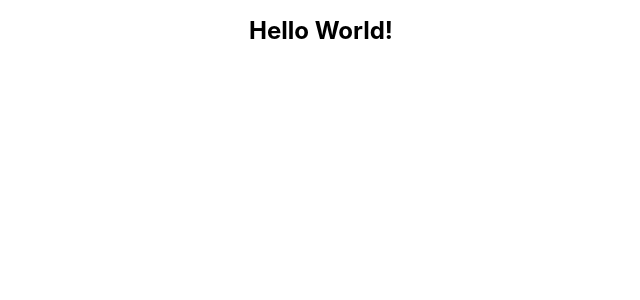
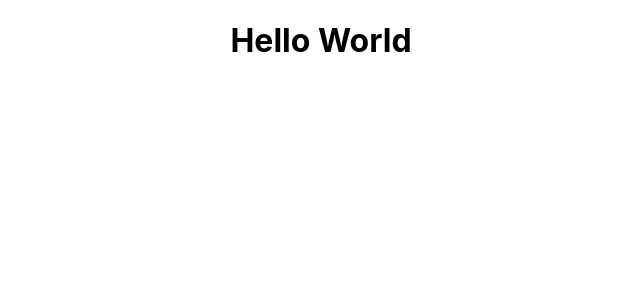
Before and after one commit to FluxxDB/volunteer-volume, a React (Create React App) app: page / in a window 1280 px wide. Shown: the top 300 px of the page, without its empty margins (319-959 px from the left). Built offline with nearby package versions, Linux system fonts and the light colour scheme.

Commit message:
Added example files and new directories

```diff
--- a/src/App.css
+++ b/src/App.css
@@ -1,11 +1,3 @@
 .App {
   background-color: white;
 }
-
-.App-header{
-  display: flex;
-  align-items: center;
-  justify-content: center;
-  font-size: 1.5rem;
-  color: black;
-}
--- a/src/App.js
+++ b/src/App.js
@@ -1,11 +1,10 @@
 import './App.css';
+import ExampleComponent from './components/exampleComponent';
 
 function App() {
   return (
     <div className="App">
-        <h1 className="App-header">
-          Hello World!
-        </h1>
+        <ExampleComponent />
     </div>
   );
 }
--- /dev/null
+++ b/src/components/exampleComponent.jsx
@@ -0,0 +1,12 @@
+import React from 'react';
+import '../styles/exampleComponent.css';
+
+const ExampleComponent = () => {
+    return (
+        <h1 className="App-header">
+            Hello World
+        </h1>
+    );
+};
+
+export default ExampleComponent;
--- /dev/null
+++ b/src/styles/exampleComponent.css
@@ -0,0 +1,7 @@
+.App-header{
+    display: flex;
+    align-items: center;
+    justify-content: center;
+    font-size: 2rem;
+    color: black;
+}
```
Also changed, not shown: src/assets/react.svg (added).
